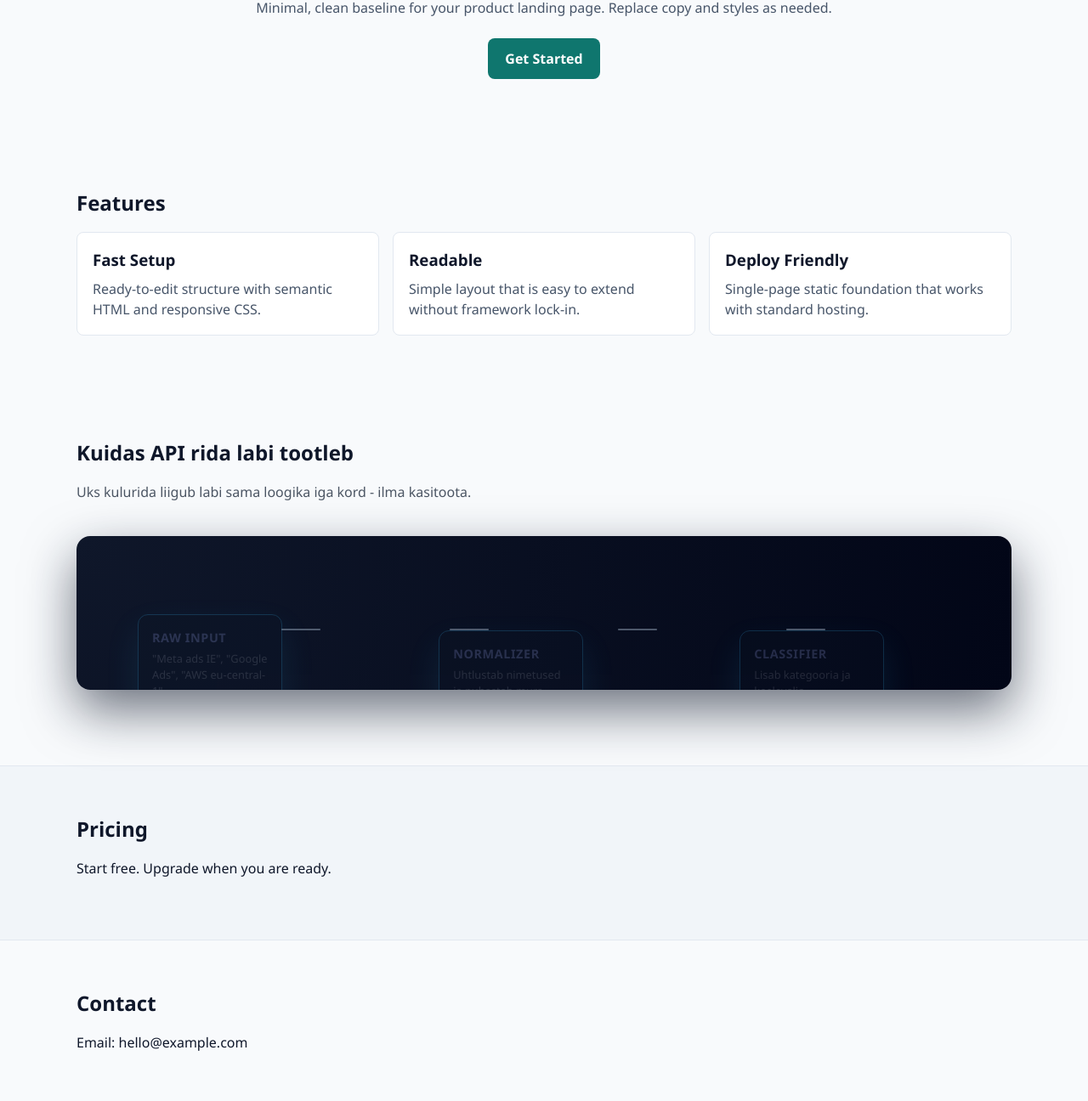
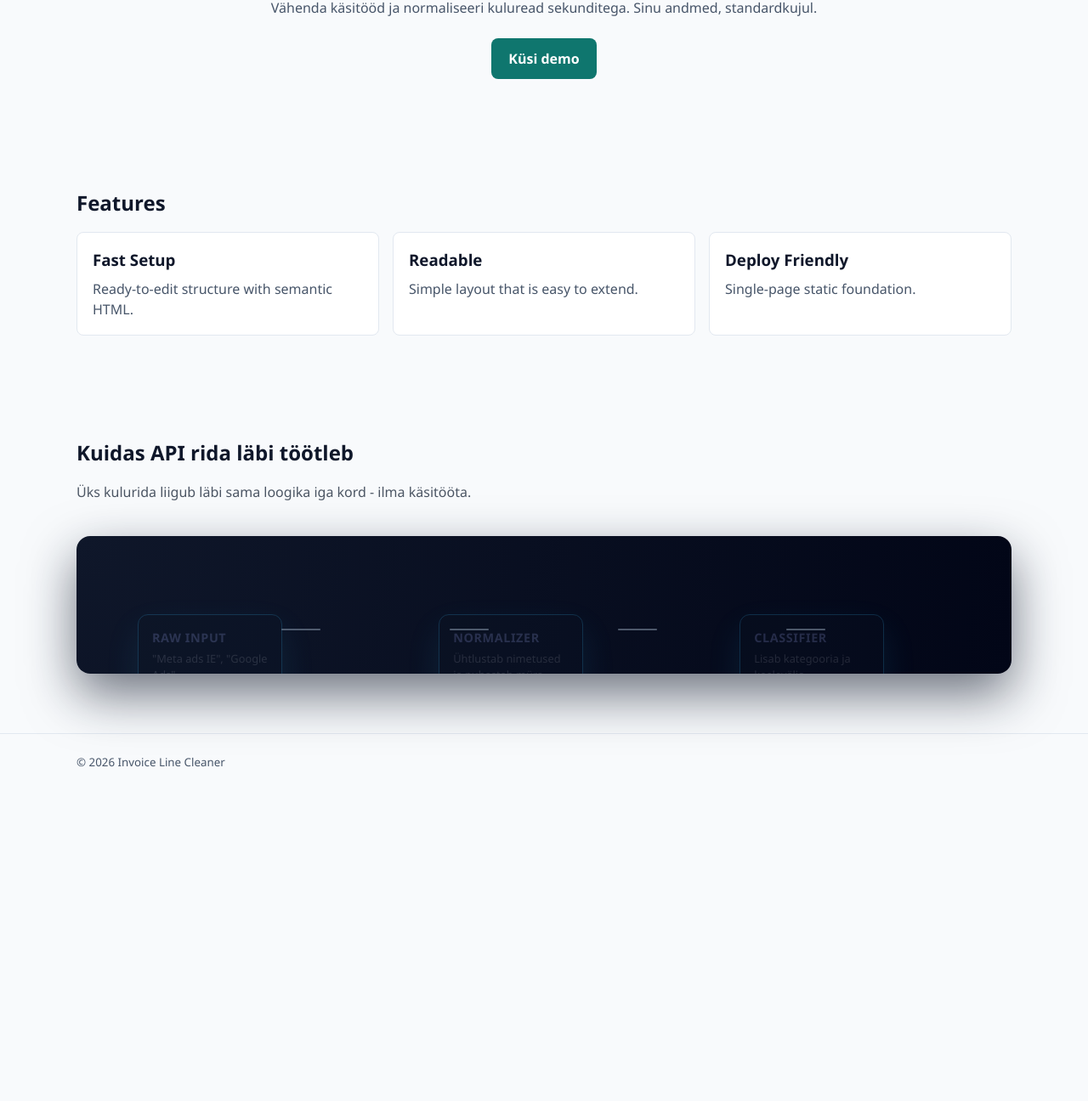
Before and after one commit to levomm/invoice-line-cleaner-site, a plain HTML site: page index.html in a window 1280 px wide. Shown: the part 223-1519 px from the top of the page at 85% size. After the commit the page ends 1159 px from the top, so only its background shows below. Drawn offline with nearby package versions, Linux system fonts and the light colour scheme.

Commit message:
Update index.html

```diff
--- a/index.html
+++ b/index.html
@@ -3,21 +3,17 @@
   <head>
     <meta charset="utf-8" />
     <meta name="viewport" content="width=device-width, initial-scale=1" />
-    <title>Landing Page</title>
-    <meta
-      name="description"
-      content="Simple, responsive landing page starter with hero, features and CTA."
-    />
+    <title>Invoice Line Cleaner API</title>
     <link rel="stylesheet" href="style.css" />
   </head>
   <body>
     <header class="site-header">
       <div class="container nav">
-        <a class="brand" href="#">YourBrand</a>
+        <a class="brand" href="#">Invoice Cleaner</a>
         <nav>
           <a href="#features">Features</a>
+          <a href="#workflow">Workflow</a>
           <a href="#pricing">Pricing</a>
-          <a href="#contact">Contact</a>
         </nav>
       </div>
     </header>
@@ -25,12 +21,11 @@
     <main>
       <section class="hero">
         <div class="container">
-          <h1>Landing Page Starter</h1>
+          <h1>Puhasta arveread automaatselt</h1>
           <p>
-            Minimal, clean baseline for your product landing page. Replace copy and styles as
-            needed.
+            Vähenda käsitööd ja normaliseeri kuluread sekunditega. Sinu andmed, standardkujul.
           </p>
-          <a class="cta" href="#contact">Get Started</a>
+          <a class="cta" href="#contact">Küsi demo</a>
         </div>
       </section>
 
@@ -40,15 +35,15 @@
           <div class="grid">
             <article class="card">
               <h3>Fast Setup</h3>
-              <p>Ready-to-edit structure with semantic HTML and responsive CSS.</p>
+              <p>Ready-to-edit structure with semantic HTML.</p>
             </article>
             <article class="card">
               <h3>Readable</h3>
-              <p>Simple layout that is easy to extend without framework lock-in.</p>
+              <p>Simple layout that is easy to extend.</p>
             </article>
             <article class="card">
               <h3>Deploy Friendly</h3>
-              <p>Single-page static foundation that works with standard hosting.</p>
+              <p>Single-page static foundation.</p>
             </article>
           </div>
         </div>
@@ -56,31 +51,31 @@
 
       <section id="workflow" class="section workflow-section">
         <div class="container">
-          <h2>Kuidas API rida labi tootleb</h2>
+          <h2>Kuidas API rida läbi töötleb</h2>
           <p class="workflow-lead">
-            Uks kulurida liigub labi sama loogika iga kord - ilma kasitoota.
+            Üks kulurida liigub läbi sama loogika iga kord - ilma käsitööta.
           </p>
 
           <div class="workflow-canvas">
             <div class="workflow-node" data-step="1">
               <h3>Raw input</h3>
-              <p>"Meta ads IE", "Google Ads", "AWS eu-central-1"...</p>
+              <p>"Meta ads IE", "Google Ads"…</p>
             </div>
             <div class="workflow-node" data-step="2">
               <h3>Normalizer</h3>
-              <p>Uhtlustab nimetused ja puhastab mura.</p>
+              <p>Ühtlustab nimetused ja puhastab müra.</p>
             </div>
             <div class="workflow-node" data-step="3">
               <h3>Classifier</h3>
-              <p>Lisab kategooria ja keelevalja.</p>
+              <p>Lisab kategooria ja keelevälja.</p>
             </div>
             <div class="workflow-node" data-step="4">
               <h3>VAT hint</h3>
-              <p>Lisab KM vihje (reverse charge, 0%, 22%).</p>
+              <p>Lisab KM vihje.</p>
             </div>
             <div class="workflow-node" data-step="5">
               <h3>Clean output</h3>
-              <p>Struktureeritud rida API valjundina.</p>
+              <p>Struktureeritud rida API väljundina.</p>
             </div>
 
             <svg class="workflow-lines" viewBox="0 0 1000 200" preserveAspectRatio="none">
@@ -92,35 +87,20 @@
           </div>
         </div>
       </section>
-
-      <section id="pricing" class="section alt">
-        <div class="container">
-          <h2>Pricing</h2>
-          <p>Start free. Upgrade when you are ready.</p>
-        </div>
-      </section>
-
-      <section id="contact" class="section">
-        <div class="container">
-          <h2>Contact</h2>
-          <p>Email: hello@example.com</p>
-        </div>
-      </section>
     </main>
 
     <footer class="site-footer">
       <div class="container">
-        <small>&copy; 2026 YourBrand</small>
+        <small>&copy; 2026 Invoice Line Cleaner</small>
       </div>
     </footer>
+
     <script src="https://cdnjs.cloudflare.com/ajax/libs/gsap/3.12.5/gsap.min.js"></script>
     <script src="https://cdnjs.cloudflare.com/ajax/libs/gsap/3.12.5/ScrollTrigger.min.js"></script>
     <script>
       gsap.registerPlugin(ScrollTrigger);
-
       const nodes = gsap.utils.toArray(".workflow-node");
       const lines = gsap.utils.toArray(".wf-line");
-
       const tl = gsap.timeline({
         scrollTrigger: {
           trigger: "#workflow",
@@ -130,30 +110,10 @@
           pin: ".workflow-canvas",
         }
       });
-
       nodes.forEach((node, i) => {
-        tl.to(node, {
-          opacity: 1,
-          y: 0,
-          duration: 0.4,
-          onStart: () => node.classList.add("is-active")
-        }, i * 0.6);
-
-        if (lines[i]) {
-          tl.to(lines[i], {
-            strokeDashoffset: 0,
-            duration: 0.4,
-            ease: "none"
-          }, i * 0.6 + 0.2);
-        }
-
-        if (i > 0) {
-          const prev = nodes[i - 1];
-          tl.to(prev, {
-            opacity: 0.35,
-            duration: 0.3
-          }, i * 0.6);
-        }
+        tl.to(node, { opacity: 1, y: 0, duration: 0.4, onStart: () => node.classList.add("is-active") }, i * 0.6);
+        if (lines[i]) tl.to(lines[i], { strokeDashoffset: 0, duration: 0.4, ease: "none" }, i * 0.6 + 0.2);
+        if (i > 0) tl.to(nodes[i - 1], { opacity: 0.35, duration: 0.3 }, i * 0.6);
       });
     </script>
   </body>
```
